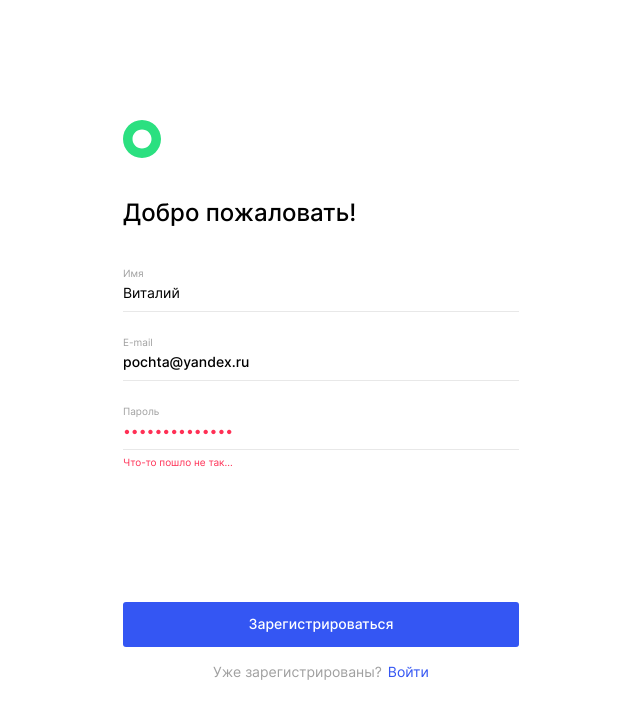
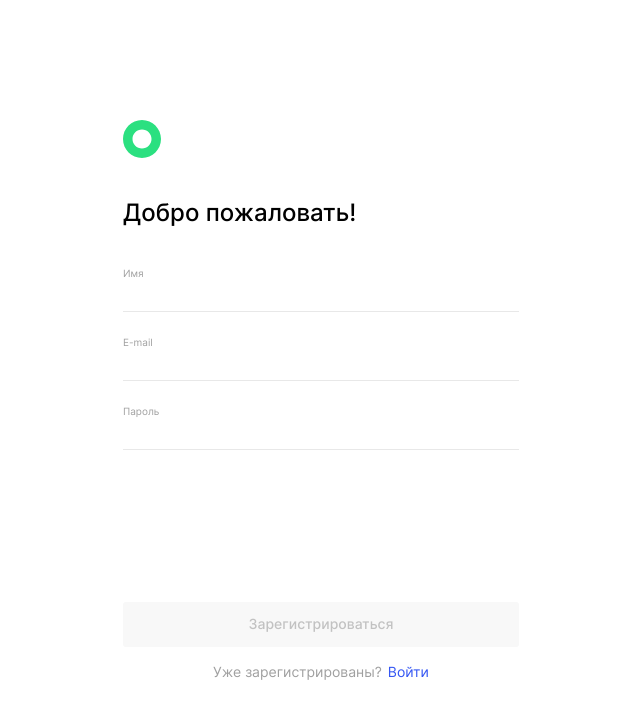
Before and after one commit to Gorbatenko-Alexander/movies-explorer-frontend, a React (Create React App) app: page /signup in a window 1280 px wide. Shown: the top 718 px of the page, without its empty margins (319-959 px from the left). Built offline with nearby package versions, Linux system fonts and the light colour scheme.

Commit message:
Валидация

```diff
--- /dev/null
+++ b/src/components/FormField/FormField.css
@@ -0,0 +1,52 @@
+.form-field {
+  display: flex;
+  flex-wrap: wrap;
+  flex-direction: column;
+}
+
+.form-field__title {
+  margin: 0 0 5px;
+  padding: 0;
+  font-size: 10px;
+  font-weight: 400;
+  line-height: 12px;
+  color: #A0A0A0;
+}
+
+.form-field__input {
+  margin: 0;
+  padding: 0 0 10px;
+  font-size: 14px;
+  font-weight: 400;
+  line-height: 17px;
+  border: none;
+  background: none;
+  border-bottom: 1px solid #E8E8E8;
+}
+
+.form-field__input_bold {
+  font-weight: 500;
+}
+
+.form-field__input:focus {
+  outline: none;
+  border-bottom: 1px solid #3456F3;
+}
+
+.form-field__input_invalid {
+  color: #FF3055;
+}
+
+.form-field__error {
+  max-width: 250px;
+  margin: 6px 0;
+  padding: 0;
+  height: 12px;
+  font-size: 10px;
+  font-weight: 400;
+  line-height: 12px;
+  color: #FF3055;
+  text-overflow: ellipsis;
+  white-space: nowrap;
+  overflow: hidden;
+}
--- /dev/null
+++ b/src/components/FormField/FormField.js
@@ -0,0 +1,27 @@
+import "./FormField.css";
+import React from "react";
+
+function FormField (props) {
+  const [isValid, setIsValid] = React.useState(true);
+  const [errorMessage, setErrorMessage] = React.useState(true);
+
+  const handleChange = (evt) => {
+    setIsValid(evt.target.validity.valid);
+    setErrorMessage(evt.target.validationMessage);
+    props.setValue(evt.target.value)
+  }
+
+  return (
+    <label className="form-field">
+      <span className="form-field__title">{props.title}</span>
+      <input value={props.value} name={props.name} type={props.type}
+             required={props.required} minLength={props.min} maxLength={props.max}
+             className={`form-field__input ${!isValid && "form-field__input_invalid"}`}
+             onChange={handleChange}
+      />
+      <span className="form-field__error">{errorMessage}</span>
+    </label>
+  );
+}
+
+export default FormField;
--- a/src/components/Login/Login.css
+++ b/src/components/Login/Login.css
@@ -30,59 +30,6 @@
   flex-direction: column;
 }
 
-.login__field {
-  display: flex;
-  flex-wrap: wrap;
-  flex-direction: column;
-}
-
-.login__field-title {
-  margin: 0 0 5px;
-  padding: 0;
-  font-size: 10px;
-  font-weight: 400;
-  line-height: 12px;
-  color: #A0A0A0;
-}
-
-.login__field-input {
-  margin: 0;
-  padding: 0 0 10px;
-  font-size: 14px;
-  font-weight: 400;
-  line-height: 17px;
-  border: none;
-  background: none;
-  border-bottom: 1px solid #E8E8E8;
-}
-
-.login__field-input_bold {
-  font-weight: 500;
-}
-
-.login__field-input:focus {
-  outline: none;
-  border-bottom: 1px solid #3456F3;
-}
-
-.login__field-input_invalid {
-  color: #FF3055;
-}
-
-.login__field-error {
-  max-width: 250px;
-  margin: 6px 0;
-  padding: 0;
-  height: 12px;
-  font-size: 10px;
-  font-weight: 400;
-  line-height: 12px;
-  color: #FF3055;
-  text-overflow: ellipsis;
-  white-space: nowrap;
-  overflow: hidden;
-}
-
 .login__button {
   margin: 197px 0 16px;
   padding: 13px 0 15px;
@@ -94,6 +41,12 @@
   border-radius: 3px;
   background-color: #3456F3;
   transition: 0.2s;
+}
+
+.login__button_disabled {
+  pointer-events: none;
+  background-color: #F8F8F8;
+  color: #C2C2C2;
 }
 
 .login__button:hover {
--- a/src/components/Login/Login.js
+++ b/src/components/Login/Login.js
@@ -3,9 +3,19 @@ import "./Login.css";
 import Page from "../Page/Page";
 import logo from "../../images/logo.svg";
 import {useNavigate} from "react-router-dom";
+import FormField from "../FormField/FormField";
+import React from "react";
 
 function Login () {
+  const [emailValue, setEmailValue] = React.useState("");
+  const [passwordValue, setPasswordValue] = React.useState("");
+  const [isValid, setIsValid] = React.useState(false);
+
   const navigate = useNavigate();
+
+  const handleFormChange = (evt) => {
+    setIsValid(evt.target.closest("form").checkValidity());
+  }
 
   return (
     <Page>
@@ -14,19 +24,12 @@ function Login () {
              onClick={(evt) => {evt.preventDefault(); navigate('/');}}
         />
         <p className="login__title">Рады видеть!</p>
-        <form className="login__form">
-          <label className="login__field">
-            <span className="login__field-title">E-mail</span>
-            <input type="text" name="email" defaultValue="pochta@yandex.ru"
-                   className="login__field-input login__field-input_bold" />
-            <span className="login__field-error"></span>
-          </label>
-          <label className="login__field">
-            <span className="login__field-title">Пароль</span>
-            <input type="password" name="password" className="login__field-input" />
-            <span className="login__field-error"></span>
-          </label>
-          <button type="submit" className="login__button">Войти</button>
+        <form className="login__form" onChange={handleFormChange}>
+          <FormField value={emailValue} setValue={setEmailValue} name={"email"} type={"email"} title={"E-mail"}
+                     required={true} min={2} max={40} />
+          <FormField value={passwordValue} setValue={setPasswordValue} name={"password"} type={"password"} title={"Пароль"}
+                     required={true} min={2} max={40} />
+          <button type="submit" className={`login__button ${!isValid && "login__button_disabled"}`}>Войти</button>
         </form>
         <p className="login__info">
           Ещё не зарегистрированы?
--- a/src/components/Movies/SearchForm/SearchForm.css
+++ b/src/components/Movies/SearchForm/SearchForm.css
@@ -16,6 +16,7 @@
   margin: 0 0 32px;
   padding: 0 0 13px;
   border-bottom: solid 1px #E8E8E8;
+  transition: 0.2s;
 }
 
 .search__input {
@@ -36,6 +37,10 @@
 
 .search__input:focus {
   outline: none;
+}
+
+.search__container:has(.search__input:focus) {
+  border-bottom: 1px solid #3456F3;
 }
 
 .search__button {
--- a/src/components/Movies/SearchForm/SearchForm.js
+++ b/src/components/Movies/SearchForm/SearchForm.js
@@ -1,8 +1,11 @@
 import "./SearchForm.css";
 
 import FilterCheckbox from "./FilterCheckbox/FilterCheckbox";
+import React from "react";
 
 function SearchForm () {
+  const [isValid, setIsValid] = React.useState(false);
+
   return (
     <section aria-label="поиск" className="search">
       <form className="search__form">
--- a/src/components/Register/Register.css
+++ b/src/components/Register/Register.css
@@ -30,59 +30,6 @@
   flex-direction: column;
 }
 
-.register__field {
-  display: flex;
-  flex-wrap: wrap;
-  flex-direction: column;
-}
-
-.register__field-title {
-  margin: 0 0 5px;
-  padding: 0;
-  font-size: 10px;
-  font-weight: 400;
-  line-height: 12px;
-  color: #A0A0A0;
-}
-
-.register__field-input {
-  margin: 0;
-  padding: 0 0 10px;
-  font-size: 14px;
-  font-weight: 400;
-  line-height: 17px;
-  border: none;
-  background: none;
-  border-bottom: 1px solid #E8E8E8;
-}
-
-.register__field-input_bold {
-  font-weight: 500;
-}
-
-.register__field-input:focus {
-  outline: none;
-  border-bottom: 1px solid #3456F3;
-}
-
-.register__field-input_invalid {
-  color: #FF3055;
-}
-
-.register__field-error {
-  max-width: 250px;
-  margin: 6px 0;
-  padding: 0;
-  height: 12px;
-  font-size: 10px;
-  font-weight: 400;
-  line-height: 12px;
-  color: #FF3055;
-  text-overflow: ellipsis;
-  white-space: nowrap;
-  overflow: hidden;
-}
-
 .register__button {
   margin: 128px 0 16px;
   padding: 13px 0 15px;
@@ -94,6 +41,12 @@
   border-radius: 3px;
   background-color: #3456F3;
   transition: 0.2s;
+}
+
+.register__button_disabled {
+  pointer-events: none;
+  background-color: #F8F8F8;
+  color: #C2C2C2;
 }
 
 .register__button:hover {
--- a/src/components/Register/Register.js
+++ b/src/components/Register/Register.js
@@ -1,11 +1,22 @@
 import "./Register.css";
 
 import Page from "../Page/Page";
+import FormField from "../FormField/FormField";
 import logo from "../../images/logo.svg";
 import {useNavigate} from "react-router-dom";
+import React from "react";
 
 function Register () {
+  const [nameValue, setNameValue] = React.useState("");
+  const [emailValue, setEmailValue] = React.useState("");
+  const [passwordValue, setPasswordValue] = React.useState("");
+  const [isValid, setIsValid] = React.useState(false);
+
   const navigate = useNavigate();
+
+  const handleFormChange = (evt) => {
+    setIsValid(evt.target.closest("form").checkValidity());
+  }
 
   return (
     <Page>
@@ -14,24 +25,14 @@ function Register () {
              onClick={(evt) => {evt.preventDefault(); navigate('/');}}
         />
         <p className="register__title">Добро пожаловать!</p>
-        <form className="register__form">
-          <label className="register__field">
-            <span className="register__field-title">Имя</span>
-            <input type="text" name="name" defaultValue="Виталий" className="register__field-input" />
-            <span className="register__field-error"></span>
-          </label>
-          <label className="register__field">
-            <span className="register__field-title">E-mail</span>
-            <input type="text" name="email" defaultValue="pochta@yandex.ru"
-                   className="register__field-input register__field-input_bold" />
-            <span className="register__field-error"></span>
-          </label>
-          <label className="register__field">
-            <span className="register__field-title">Пароль</span>
-            <input type="password" name="password" defaultValue="12345678901234" className="register__field-input register__field-input_invalid" />
-            <span className="register__field-error">Что-то пошло не так...</span>
-          </label>
-          <button type="submit" className="register__button">Зарегистрироваться</button>
+        <form className="register__form" onChange={handleFormChange}>
+          <FormField value={nameValue} setValue={setNameValue} name={"name"}  type={"text"} title={"Имя"}
+                     required={true} min={2} max={40} />
+          <FormField value={emailValue} setValue={setEmailValue} name={"email"} type={"email"} title={"E-mail"}
+                     required={true} min={2} max={40} />
+          <FormField value={passwordValue} setValue={setPasswordValue} name={"password"} type={"password"} title={"Пароль"}
+                     required={true} min={2} max={40} />
+          <button type="submit" className={`register__button ${!isValid && "register__button_disabled"}`}>Зарегистрироваться</button>
         </form>
         <p className="register__info">
           Уже зарегистрированы?
```
